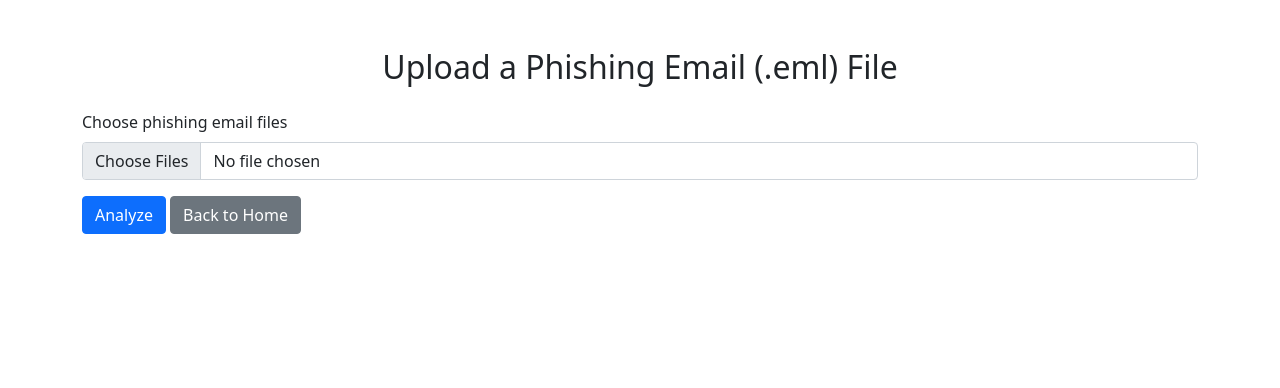
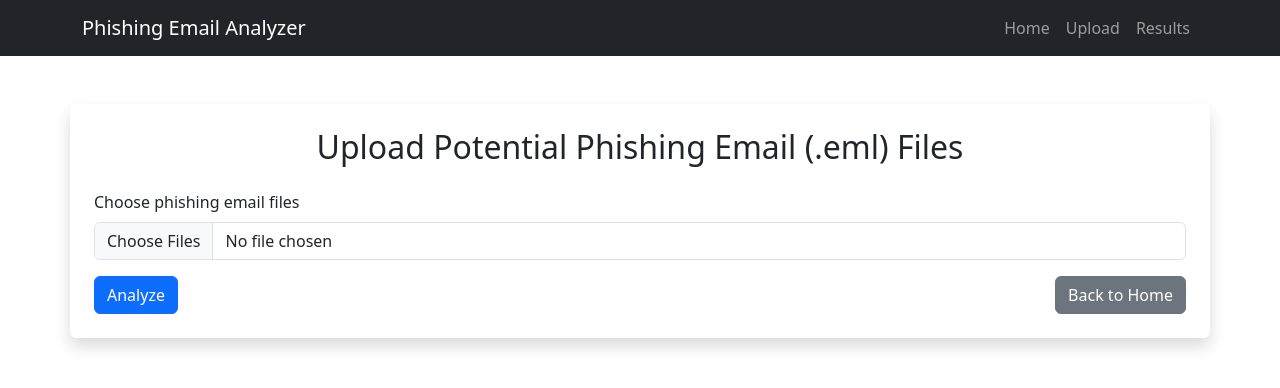
Before and after one commit to PDFour4/phishing-analyser, a Flask app: page /upload in a window 1280 px wide. Shown: the top 388 px of the page. Run offline with Flask 3, Linux system fonts and the light colour scheme; parts of the project's set-up code (start-up, migrations or seed data) failed here and were passed over.

Commit message:
Finalized-working version

```diff
--- a/app.py
+++ b/app.py
@@ -1,4 +1,4 @@
-from flask import Flask, request, render_template, send_from_directory
+from flask import Flask, request, render_template, send_from_directory, redirect, url_for, session
 import os
 import re
 import requests
@@ -21,16 +21,34 @@ VT_API_KEY = os.getenv("VT_Key")
 if not VT_API_KEY:
     raise ValueError("VirusTotal API key not found. Please set VT_API_KEY in .env file.")
 
+app.secret_key = os.getenv("SECRET_KEY")
+if not app.secret_key:
+    raise ValueError("Secret key not found. Please set SECRET_KEY in .env file.")
+
 @app.route("/")
 def home():
+    session['uploaded'] = False # Reset the uploaded state when visiting the home page
     return render_template("home.html")
 
+email_results = []
 @app.route("/upload", methods=["GET", "POST"])
 def upload_email():
+    global email_results
     if request.method == "POST":
+        # Clear previous results
+        email_results = []
+
+        # Clear the uploads folder
+        for filename in os.listdir(UPLOAD_FOLDER):
+            file_path = os.path.join(UPLOAD_FOLDER, filename)
+            try:
+                if os.path.isfile(file_path):
+                    os.remove(file_path)
+            except Exception as e:
+                print(f"Error deleting file {file_path}: {e}")
+
+        # Handle file upload
         files = request.files.getlist("email_file")
-        results = []
-
         for file in files:
             if file:
                 filepath = os.path.join(UPLOAD_FOLDER, file.filename)
@@ -52,7 +70,7 @@ def upload_email():
                                                   filename=f"{file.filename}_report.pdf")
 
                 # Append results for rendering
-                results.append({
+                email_results.append({
                     "filename": file.filename,
                     "headers": headers,
                     "urls": url_reports,
@@ -62,9 +80,21 @@ def upload_email():
                     "email_safety_verdict": email_safety_verdict
                 })
 
-        return render_template("results.html", results=results)
+        # Set session variable to indicate that files have been uploaded
+        session['uploaded'] = True
+        # Redirect to results page
+        return redirect(url_for("results"))
 
     return render_template("index.html")
+
+@app.route("/results")
+def results():
+    if not session.get('uploaded'):
+        # text if the user tries to access results without uploading files
+        return render_template("index.html", message="Please upload an email file first.")
+    # Retrieve the results from the session
+    return render_template("results.html", results=email_results)
+
 
 @app.route('/download_json')
 def download_json():
--- /dev/null
+++ b/static/js/script.js
@@ -0,0 +1,75 @@
+function startScan(event) {
+    event.preventDefault(); // Prevent immediate form submission
+    document.getElementById("loading").style.display = "block";
+
+    let progressBar = document.getElementById("progress-bar");
+    let scanText = document.getElementById("scan-text");
+    let progress = 0;
+    let messages = [
+        "Extracting Headers...",
+        "Scanning Links...",
+        "Analyzing Attachments...",
+        "Finalizing Results...",
+        "Analysis Complete!"
+    ];
+
+    // Function to update the progress bar and scan text
+    function updateProgress(duration) {
+        return new Promise((resolve) => {
+            const interval = duration / 100; // Calculate interval based on duration
+            function step() {
+                if (progress < 100) {
+                    progress += 1; // Increase progress
+                    progressBar.style.width = progress + "%";
+                    progressBar.innerText = progress + "%";
+
+                    let msgIndex = Math.floor(progress / 25); // Calculate message index based on progress
+                    if (msgIndex < messages.length) {
+                        scanText.innerText = messages[msgIndex]; // Update scan text
+                    }
+
+                    setTimeout(step, interval); // Adjust step timing based on duration
+                }
+                else {
+                    resolve(); // Resolve the promise when progress is complete
+                }
+            }
+            step();
+        });
+    }
+
+    // Submit the form using fetch and wait for the server response
+    const form = document.forms[0];
+    const formData = new FormData(form);
+
+    const startTime = Date.now(); // Record the start time
+    const fetchPromise = fetch(form.action, {
+        method: form.method,
+        body: formData,
+    })
+        .then((response) => {
+            if (!response.ok) {
+                throw new Error("Network response was not ok");
+            }
+            return response.text(); // Wait for the server response
+        });
+
+    // Wait for both the animation and the server response to complete
+    fetchPromise
+        .then(() => {
+            const endTime = Date.now(); // Record the end time
+            const responseDuration = endTime - startTime; // Calculate server response time
+            const minimumDuration = 4000; // Set a minimum animation duration (e.g., 4 seconds)
+            const duration = Math.max(responseDuration, minimumDuration); // Ensure the animation lasts at least the minimum duration
+            return updateProgress(duration); // Synchronize animation with server response time
+        })
+        .then(() => {
+            // Ensure the progress bar visually fills completely before transitioning
+            setTimeout(() => {
+                window.location.href = "/results"; // Redirect to results page
+            }, 500); // Add a small delay to ensure the bar visually fills
+        })
+        .catch((error) => {
+            console.error("There was a problem with the fetch operation:", error);
+        });
+}
--- a/templates/index.html
+++ b/templates/index.html
@@ -4,67 +4,72 @@
     <meta charset="UTF-8">
     <meta name="viewport" content="width=device-width, initial-scale=1.0">
     <title>Phishing Email Analyzer</title>
-    <link href="https://cdn.jsdelivr.net/npm/bootstrap@5.1.3/dist/css/bootstrap.min.css" rel="stylesheet">
+    <link href="https://cdn.jsdelivr.net/npm/bootstrap@5.3.0-alpha3/dist/css/bootstrap.min.css" rel="stylesheet">
 </head>
 <body>
-    <div class="container mt-5">
-        <h2 class="text-center mb-4">Upload a Phishing Email (.eml) File</h2>
-        <form method="post" enctype="multipart/form-data" class="mb-3" onsubmit="startScan(event)">
-            <div class="form-group">
+    <!-- Navbar -->
+    <nav class="navbar navbar-expand-lg navbar-dark bg-dark">
+        <div class="container">
+            <a class="navbar-brand" href="/">Phishing Email Analyzer</a>
+            <button class="navbar-toggler" type="button" data-bs-toggle="collapse" data-bs-target="#navbarNav" aria-controls="navbarNav" aria-expanded="false" aria-label="Toggle navigation">
+                <span class="navbar-toggler-icon"></span>
+            </button>
+            <div class="collapse navbar-collapse" id="navbarNav">
+                <ul class="navbar-nav ms-auto">
+                    <li class="nav-item">
+                        <a class="nav-link" href="/">Home</a>
+                    </li>
+                    <li class="nav-item">
+                        <a class="nav-link" href="/upload">Upload</a>
+                    </li>
+                    <li class="nav-item">
+                        <a class="nav-link" href="/results">Results</a>
+                    </li>
+                </ul>
+            </div>
+        </div>
+    </nav>
+
+    <!-- Main Content -->
+    <div class="container mt-5 p-4 bg-white shadow rounded">
+        <h2 class="text-center mb-4">Upload Potential Phishing Email (.eml) Files</h2>
+        <!-- Display message if any -->
+        {% if message %}
+        <div class="alert alert-warning alert-dismissible fade show" role="alert" id="alert-message" style="transition: opacity 0.5s ease;">
+            {{ message }}
+            <button type="button" class="btn-close" data-bs-dismiss="alert" aria-label="Close"></button>
+        </div>
+        <script>
+            setTimeout(() => {
+                const alertMessage = document.getElementById('alert-message');
+                if (alertMessage) {
+                    alertMessage.style.opacity = '0'; // Smoothly fade out the alert
+                    setTimeout(() => alertMessage.remove(), 500); // Remove after the fade-out transition
+                }
+            }, 5000); // 5 seconds
+        </script>
+        {% endif %}
+        <form method="post" enctype="multipart/form-data" action="/upload" onsubmit="startScan(event)">
+            <div class="mb-3">
                 <label for="email_file" class="form-label">Choose phishing email files</label>
                 <input type="file" name="email_file" accept=".eml" class="form-control" multiple required>
             </div>
-            <button type="submit" class="btn btn-primary mt-3">Analyze</button>
-            <a href="/" class="btn btn-secondary mt-3">Back to Home</a>
+            <div class="d-flex justify-content-between">
+                <button type="submit" class="btn btn-primary">Analyze</button>
+                <a href="/" class="btn btn-secondary">Back to Home</a>
+            </div>
         </form>
 
         <!-- Scanning Effect -->
         <div id="loading" class="text-center mt-4" style="display: none;">
             <p id="scan-text">Starting Analysis...</p>
-            <div class="progress" style="height: 20px;">
-                <div id="progress-bar" class="progress-bar progress-bar-striped progress-bar-animated bg-primary" style="width: 0%;">0%</div>
+            <div class="progress">
+                <div id="progress-bar" class="progress-bar progress-bar-striped progress-bar-animated" style="width: 0%;">0%</div>
             </div>
         </div>
+    </div>
 
-        <script>
-        function startScan(event) {
-            event.preventDefault();  // Prevent form submission
-            document.getElementById("loading").style.display = "block";
-
-            let progressBar = document.getElementById("progress-bar");
-            let scanText = document.getElementById("scan-text");
-            let progress = 0;
-            let messages = [
-                "Extracting Headers...",
-                "Scanning Links...",
-                "Analyzing Attachments...",
-                "Finalizing Results...",
-                "Analysis Complete!"
-            ];
-
-            function updateProgress() {
-                if (progress <= 100) {
-                    progressBar.style.width = progress + "%";
-                    progressBar.innerText = progress + "%";
-
-                    let msgIndex = Math.floor(progress / 25);  // Calculate message index based on progress
-                    if (msgIndex < messages.length) {
-                        scanText.innerText = messages[msgIndex]; // Update scan text
-                    }
-
-                    progress += 25;  // Increase progress
-
-                    if (progress <= 100) {
-                        setTimeout(updateProgress, 850);  // Delay effect
-                    } else {
-                        document.forms[0].submit();  // Submit the form when progress is complete
-                    }
-                }
-            }
-
-            updateProgress();  // Start progress animation
-        }
-        </script>
-    </div>
+    <script src="https://cdn.jsdelivr.net/npm/bootstrap@5.3.0-alpha3/dist/js/bootstrap.bundle.min.js"></script>
+    <script src="/static/js/script.js"></script>
 </body>
 </html>
```
Also changed, not shown: templates/home.html (+33 -8 lines), templates/results.html (+57 -28 lines), README.md, static/Gemini_Generated_Image_zgk7rczgk7rczgk7.jpeg (deleted), static/scam_email.png (added), 2 other files.
